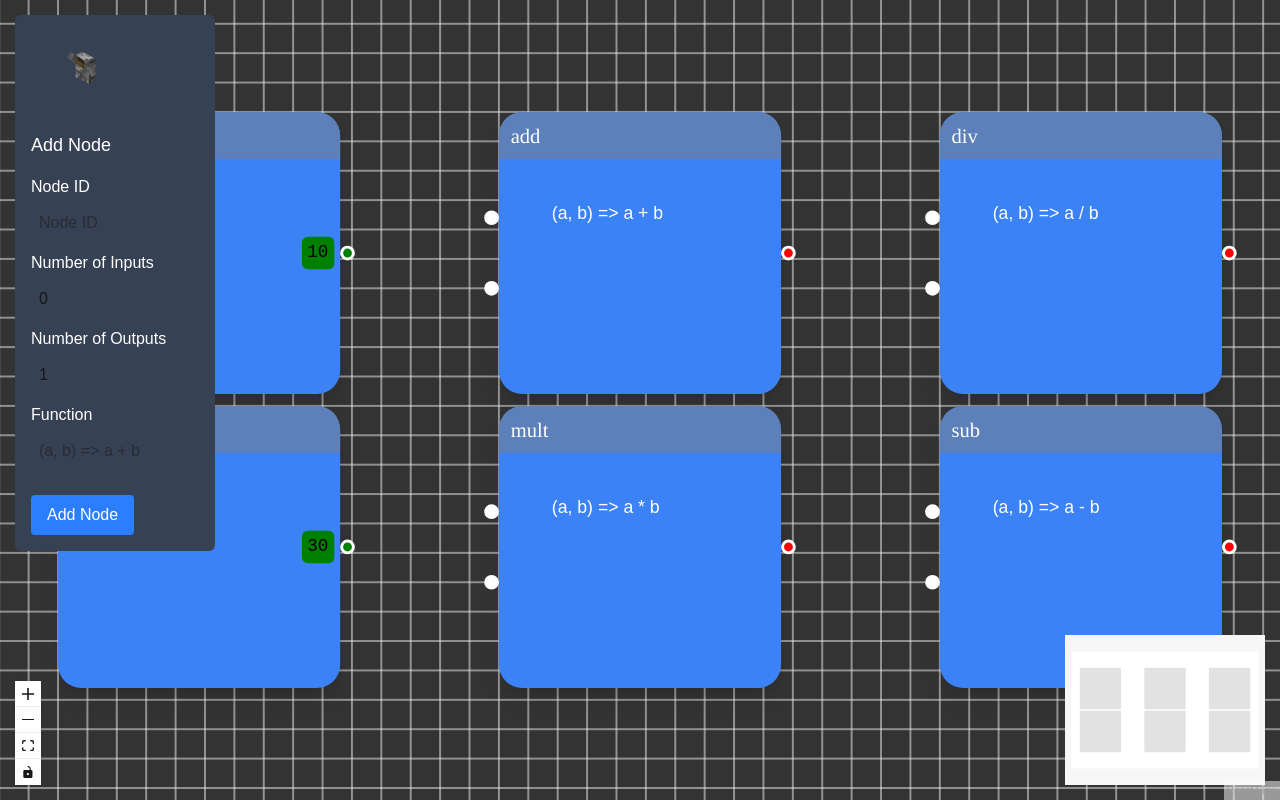
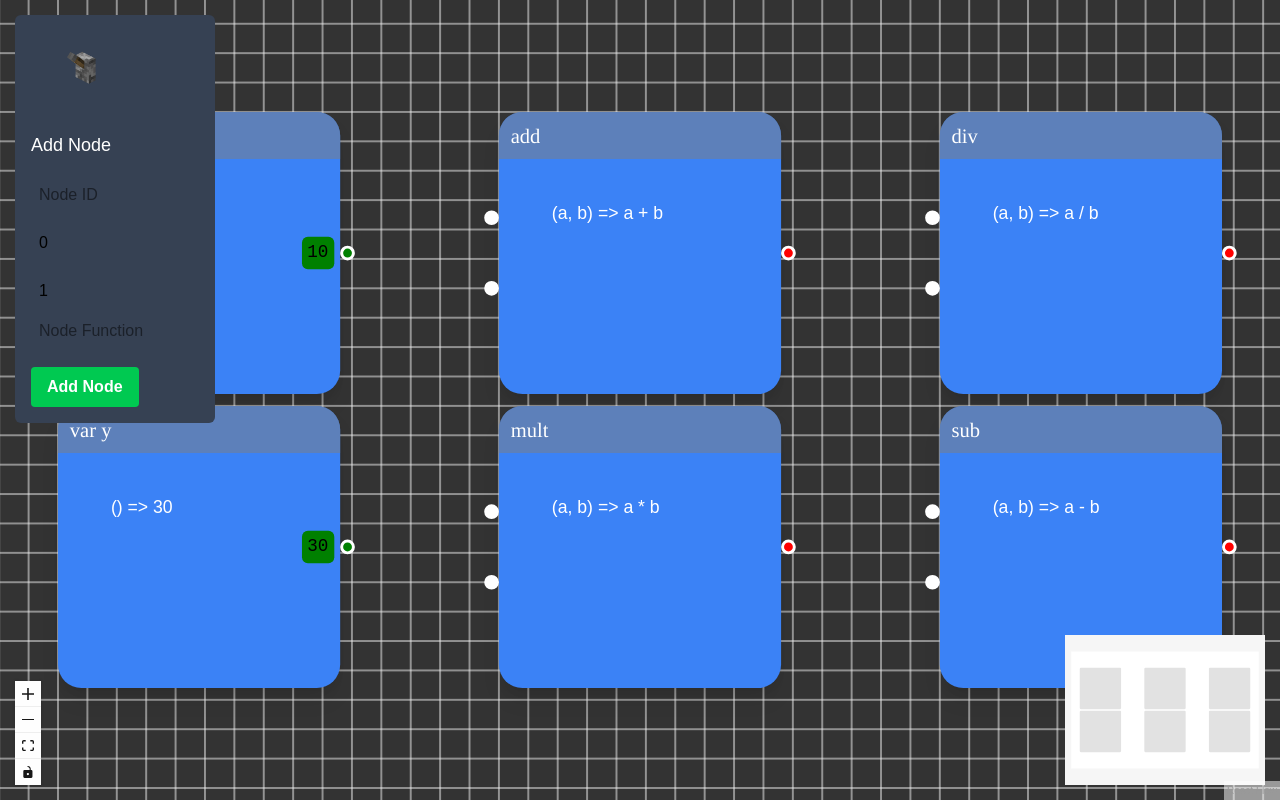
Before and after one commit to Dandandooo/BlackBox-Studio, a Next.js app in the folder backup/: page / in a window 1280 px wide. Built offline with nearby package versions, Linux system fonts and the light colour scheme.

Commit message:
Hello wire

```diff
--- a/backup/src/app/page.jsx
+++ b/backup/src/app/page.jsx
@@ -41,7 +41,7 @@ export default function NodeEditor() {
     {
       id: 'var y',
       type: 'customNode',
-      position: { x: 300, y: 200   },
+      position: { x: 300, y: 200 },
       data: {
         inputs: 0,
         outputs: 1,
@@ -157,6 +157,12 @@ export default function NodeEditor() {
       !(edge.target === params.target && edge.targetHandle === params.targetHandle)
     );
 
+    // Calculate the output value of the source node
+    const outputValue = sourceNode.data.outputValues[sourcePortIndex];
+
+    // Determine the edge color based on the output value
+    const edgeColor = isNaN(outputValue) ? 'red' : 'green';
+
     // Add the new edge
     const newEdge = {
       id: `e${params.source}-${sourcePortIndex}-${params.target}-${targetPortIndex}`,
@@ -167,8 +173,12 @@ export default function NodeEditor() {
       // Attach data that we'll need for calculating values
       data: {
         sourcePortIndex,
-        targetPortIndex
-      }
+        targetPortIndex,
+        color: edgeColor, // Store the color in the edge data
+      },
+      style: {
+        stroke: edgeColor, // Apply the color directly to the edge
+      },
     };
 
     // Set the edges with the filtered list plus the new edge
@@ -177,6 +187,7 @@ export default function NodeEditor() {
     // Flag that we need to update values
     setNeedsUpdate(true);
   }, [nodes, edges, setEdges]);
+
 
   // Check if a new connection would create a cycle
   const wouldCreateCycle = (sourceNodeId, targetNodeId, currentEdges) => {
@@ -311,9 +322,33 @@ const updateNodeValues = useCallback(() => {
       });
     });
 
+      // **UPDATE EDGE COLORS HERE**
+      setEdges(prevEdges => {
+        return prevEdges.map(edge => {
+          const sourceNode = updatedNodes.find(node => node.id === edge.source);
+          if (sourceNode) {
+            const outputValue = sourceNode.data.outputValues[edge.data.sourcePortIndex];
+            const edgeColor = isNaN(outputValue) ? 'red' : 'green';
+            return {
+              ...edge,
+              data: {
+                ...edge.data,
+                color: edgeColor
+              },
+              style: {
+                ...edge.style,
+                stroke: edgeColor,
+                strokeWidth: 3
+              }
+            };
+          }
+          return edge;
+        });
+      });
+
     // Reset the needs update flag
     setNeedsUpdate(false);
-}, [nodes, edges, setNodes]);
+  }, [nodes, edges, setNodes, setEdges]);
 
   // Calculate the order in which nodes should be processed (topological sort)
   const calculateNodeDependencies = (nodes, edges) => {
@@ -378,7 +413,7 @@ const updateNodeValues = useCallback(() => {
     if (hasRemovals) {
       setNeedsUpdate(true);
     }
-  }, [onEdgesChange]);
+  }, [onEdgesChange, setNeedsUpdate]);
 
   // Toggle Minecraft style
   const toggleMinecraftStyle = () => {
@@ -529,64 +564,39 @@ const updateNodeValues = useCallback(() => {
 
             <h2 className="text-white text-lg mb-4">Add Node</h2>
             <form onSubmit={handleAddNode}>
-              <div className="mb-2">
-                <label className="text-white">Node ID</label>
               <input
                 type="text"
-                  className="p-2 mt-1 w-full"
+                placeholder="Node ID"
+                className="w-full p-2 mb-2 rounded text-black"
                 value={newNode.id}
                 onChange={(e) => setNewNode({ ...newNode, id: e.target.value })}
-                  placeholder="Node ID"
               />
-              </div>
-
-              <div className="mb-2">
-                <label className="text-white">Number of Inputs</label>
               <input
                 type="number"
-                  className="p-2 mt-1 w-full"
+                placeholder="Inputs"
+                className="w-full p-2 mb-2 rounded text-black"
                 value={newNode.inputs}
-                  onChange={(e) =>
-                    setNewNode({ ...newNode, inputs: e.target.value })
-                  }
-                  placeholder="Inputs"
+                onChange={(e) => setNewNode({ ...newNode, inputs: e.target.value })}
               />
-              </div>
-
-              <div className="mb-2">
-                <label className="text-white">Number of Outputs</label>
               <input
                 type="number"
-                  className="p-2 mt-1 w-full"
+                placeholder="Outputs"
+                className="w-full p-2 rounded text-black"
                 value={newNode.outputs}
-                  onChange={(e) =>
-                    setNewNode({ ...newNode, outputs: e.target.value })
-                  }
-                  placeholder="Outputs"
+                onChange={(e) => setNewNode({ ...newNode, outputs: e.target.value })}
               />
-              </div>
-
-              <div className="mb-2">
-                <label className="text-white">Function</label>
               <input
                 type="text"
-                  className="p-2 mt-1 w-full"
+                placeholder="Node Function"
+                className="w-full p-2 rounded text-black"
                 value={newNode.nodeFunction}
-                  onChange={(e) =>
-                    setNewNode({ ...newNode, nodeFunction: e.target.value })
-                  }
-                  placeholder="(a, b) => a + b"
+                onChange={(e) => setNewNode({ ...newNode, nodeFunction: e.target.value })}
               />
-              </div>
-
-              {error && (
-                <div className="text-red-500 text-sm mt-2">{error}</div>
-              )}
-
-              <button type="submit" className="bg-blue-500 text-white py-2 px-4 mt-4 rounded">
+              <button type="submit" className="bg-green-500 hover:bg-green-700 text-white font-bold py-2 px-4 rounded mt-4">
                 Add Node
               </button>
             </form>
+            {error && <p className="text-red-500 mt-2">{error}</p>}
           </div>
         </Panel>
       </ReactFlow>
```
Lines whose indentation alone changed are shown as unchanged.
